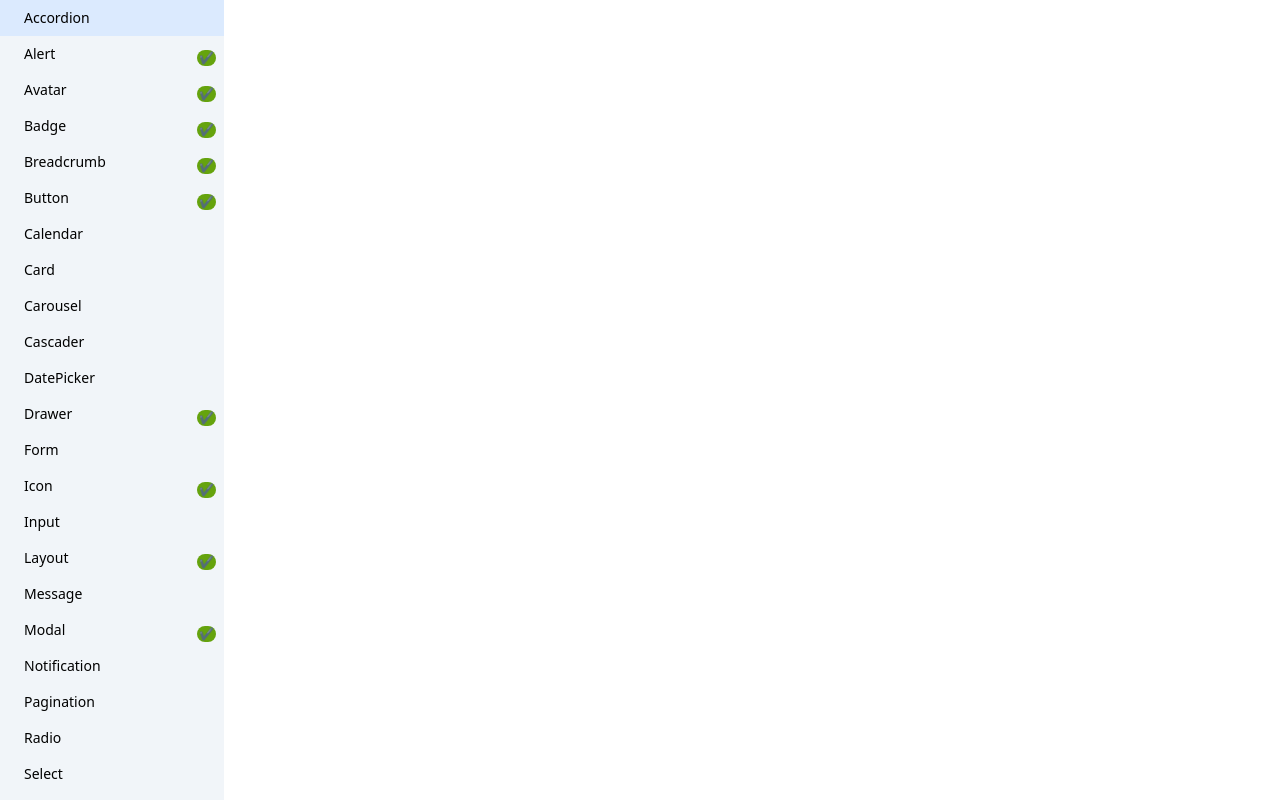
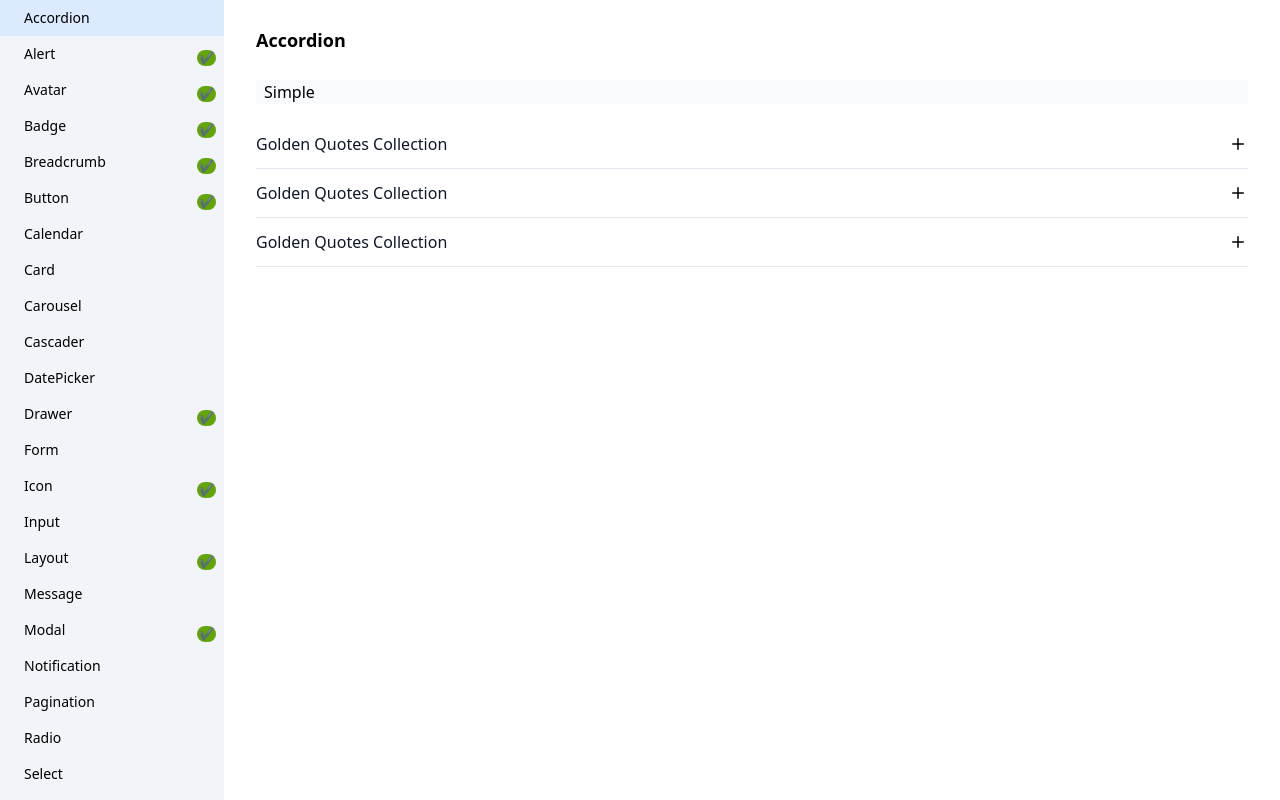
Before and after one commit to wqy2dev/five-ui, a SvelteKit app: page /accordion in a window 1280 px wide. Built offline with nearby package versions, Linux system fonts and the light colour scheme.

Commit message:
chore: update accordion

```diff
--- a/src/lib/accordion/Accordion.svelte
+++ b/src/lib/accordion/Accordion.svelte
@@ -0,0 +1,50 @@
+<script lang="ts" module>
+
+export type AccordionOnChange = {(key:string, expand:boolean):void};
+
+export interface AccordionContext {
+    accordion?:boolean;
+    disableKeys?:string[];
+    onchange?:AccordionOnChange;
+}
+
+interface AccordionItemProps extends AccordionContext {
+    id?:string;
+    class?:string;
+    ref?:{(el:HTMLElement):void};
+    children?:Snippet;
+}
+
+</script>
+
+<script lang="ts">
+import { onMount, setContext, type Snippet } from "svelte";
+import { twMerge } from "tailwind-merge";
+
+let {
+	id,
+	ref,
+    class:className,
+    accordion,
+    onchange,
+    children
+}:AccordionItemProps = $props();
+
+let el:HTMLElement;
+
+onMount(() => {
+    ref?.(el);
+});
+
+setContext("accordion", {
+    accordion,
+    onchange,
+});
+
+</script>
+
+<div
+  class={twMerge("relative w-full", className)}
+>
+    {@render children?.()}
+</div>
--- /dev/null
+++ b/src/lib/accordion/AccordionItem.svelte
@@ -0,0 +1,96 @@
+<script module lang="ts">
+import { tv } from "tailwind-variants";
+import { type Snippet, getContext, onMount } from "svelte";
+import { type AccordionContext } from "./Accordion.svelte";
+import { Icon } from "$lib/index.js";
+import { slide } from "svelte/transition";
+
+const accordionItemVariants = tv({
+    base: "relative w-full",
+    variants: {
+        bordered: {
+            true: "border-solid border-b border-b-slate-200",
+        },
+    },
+    defaultVariants: {
+        bordered: true,
+    },
+});
+
+type AccordionItemProps = {
+    id?:string;
+    class?:string;
+    ref?:{(el:HTMLElement):void};
+    key:string;
+    title:string|Snippet;
+    children?:Snippet;
+}
+
+</script>
+
+<script lang="ts">
+
+const context = getContext("accordion") as AccordionContext;
+if(!context) {
+    throw new Error("the AccordionItem not in the accordion context!");
+}
+
+let {
+	id,
+	ref,
+    key,
+    title,
+    class:className,
+    children
+}:AccordionItemProps = $props();
+
+let el:HTMLElement;
+
+onMount(() => {
+    ref?.(el);
+});
+
+let expand = $state(false);
+
+function onclick() {
+    expand = !expand;
+    context.onchange?.(key, expand);
+}
+
+</script>
+
+<div
+    bind:this={el}
+    id={id}
+    class={accordionItemVariants({bordered:true, className})}
+>
+    <button
+        type="button"
+        class="w-full flex flex-row items-center py-3"
+        onclick={onclick}
+    >
+        <div class="grow text-start">
+            {#if typeof title === "string"}
+                <span class="text-base text-slate-900">
+                    {title}
+                </span>
+            {:else}
+                {@render title()}
+            {/if}
+        </div>
+        <div class="flex items-center ml-auto shrink-0">
+            <Icon
+                variant="Plus"
+                size={20}
+            />
+        </div>
+    </button>
+    {#if expand}
+        <div
+            class="pb-3"
+            transition:slide={{duration:300}}
+        >
+            {@render children?.()}
+        </div>
+    {/if}
+</div>
--- a/src/lib/accordion/index.ts
+++ b/src/lib/accordion/index.ts
@@ -1,2 +1,3 @@
 
 export { default as Accordion } from "./Accordion.svelte";
+export { default as AccordionItem } from "./AccordionItem.svelte";
--- a/src/lib/alert/Alert.svelte
+++ b/src/lib/alert/Alert.svelte
@@ -1,7 +1,7 @@
 <script module lang="ts">
 import { type VariantProps, tv } from "tailwind-variants";
 import { type Snippet, onMount } from "svelte";
-import { Icon } from "$lib/icon/index.js";
+import { Icon } from "$lib/index.js";
 
 const alertVariants = tv({
 	base: "flex rounded-md p-4 text-sm border border-solid border-transparent",
@@ -74,6 +74,7 @@ onMount(() => {
 </script>
 
 <div
+	bind:this={el}
 	id={id}
 	class={alertVariants({variant, border: withBorder ? variant : "none", className})}
 >
--- a/src/lib/index.ts
+++ b/src/lib/index.ts
@@ -1,5 +1,5 @@
 
-export { Accordion } from "./accordion/index.js";
+export { Accordion, AccordionItem } from "./accordion/index.js";
 export { Alert } from "./alert/index.js";
 export { Avatar, AvatarGroup } from "./avatar/index.js";
 export { Badge } from "./badge/index.js";
--- a/src/routes/accordion/+page.svelte
+++ b/src/routes/accordion/+page.svelte
@@ -0,0 +1,42 @@
+<script lang="ts">
+import { Accordion, AccordionItem } from "$lib/index.js";
+</script>
+
+<svelte:head>
+	<title>Accordion</title>
+</svelte:head>
+
+<h2 class="text-lg font-bold leading-10">
+    Accordion
+</h2>
+
+<div class="space-y-4 mt-5">
+    <h4 class="text-base indent-2 bg-slate-50">
+        Simple
+    </h4>
+
+    <Accordion
+        onchange={(key, expand) => {
+            console.log("Accordion:", key, expand);
+        }}
+    >
+        <AccordionItem
+            key="A"
+            title="Golden Quotes Collection"
+        >
+            "‘I’m fine’ doesn’t mean you’ve finally reached a point where you have money, friends, and people to care for you. Instead, it means you’ve finally grown accustomed to days without money, without friends, and without anyone to look after you. ‘I’m fine’ is telling them that you are increasingly able to accept reality, rather than becoming more pragmatic. I’m not as fragile as you think; even without you, I can still live very well."
+        </AccordionItem>
+        <AccordionItem
+            key="B"
+            title="Golden Quotes Collection"
+        >
+            "‘I’m fine’ doesn’t mean you’ve finally reached a point where you have money, friends, and people to care for you. Instead, it means you’ve finally grown accustomed to days without money, without friends, and without anyone to look after you. ‘I’m fine’ is telling them that you are increasingly able to accept reality, rather than becoming more pragmatic. I’m not as fragile as you think; even without you, I can still live very well."
+        </AccordionItem>
+        <AccordionItem
+            key="C"
+            title="Golden Quotes Collection"
+        >
+            "‘I’m fine’ doesn’t mean you’ve finally reached a point where you have money, friends, and people to care for you. Instead, it means you’ve finally grown accustomed to days without money, without friends, and without anyone to look after you. ‘I’m fine’ is telling them that you are increasingly able to accept reality, rather than becoming more pragmatic. I’m not as fragile as you think; even without you, I can still live very well."
+        </AccordionItem>
+    </Accordion>
+</div>
```
